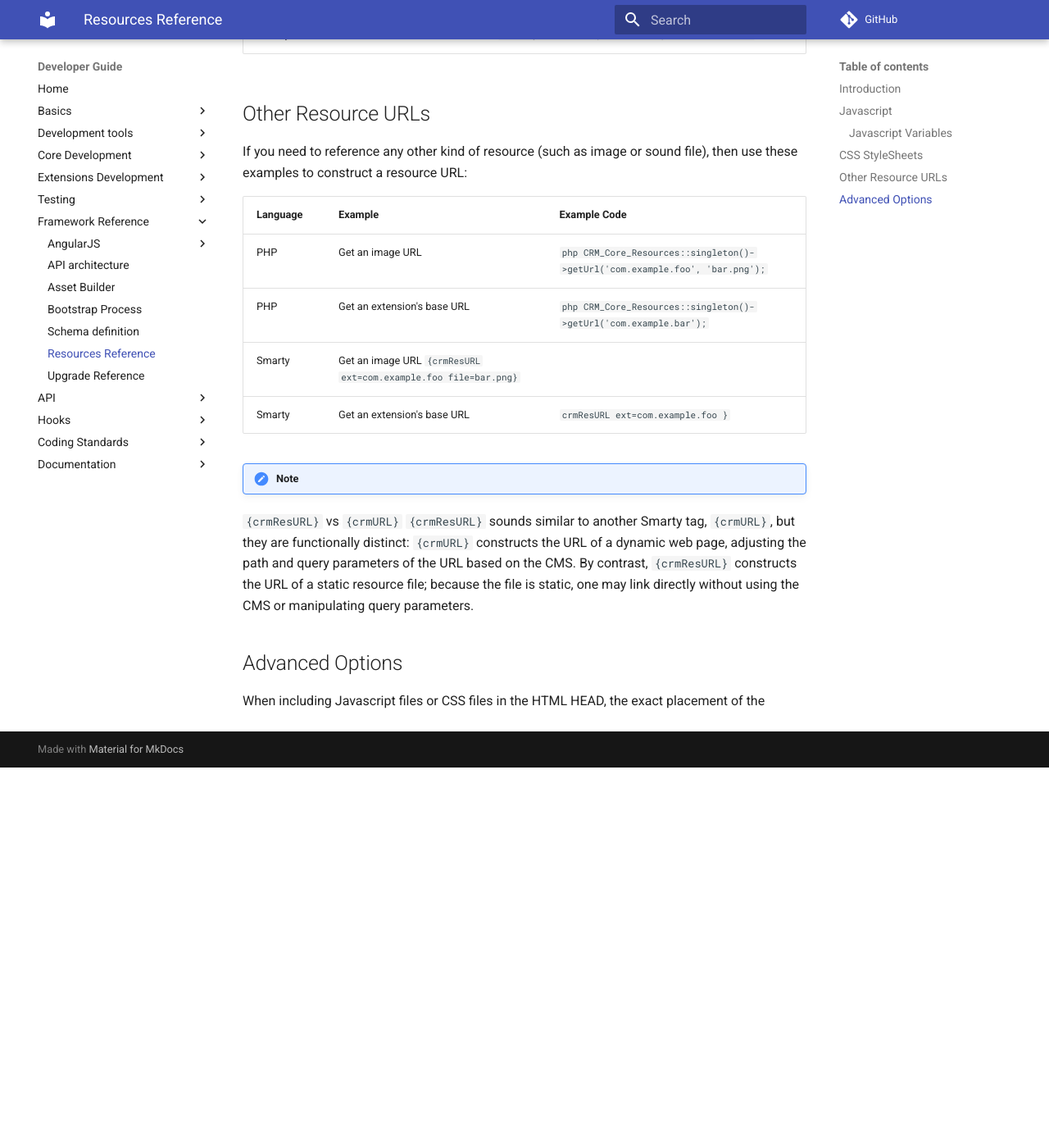
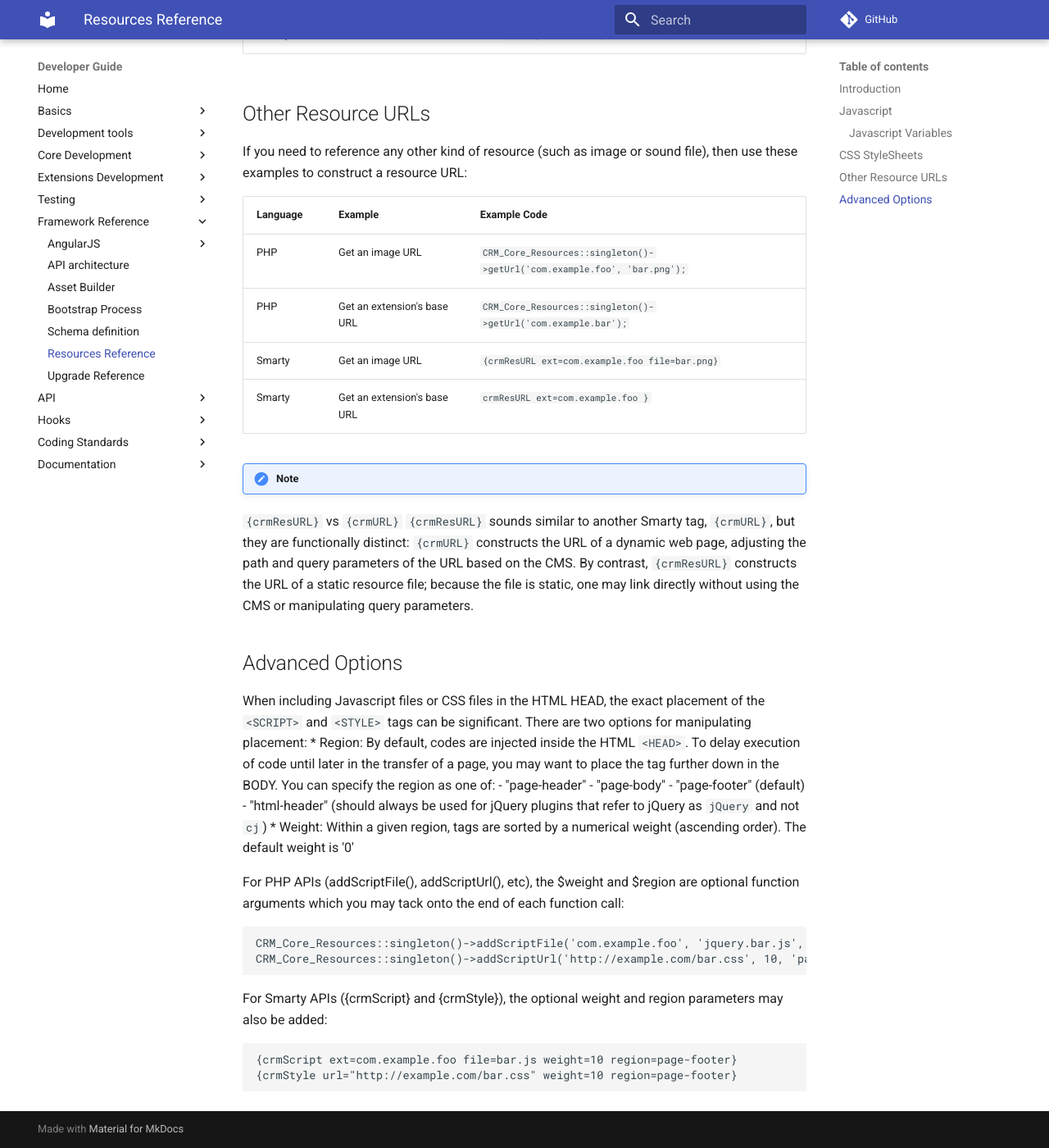
Before and after one commit to civicrm/civicrm-dev-docs, an MkDocs documentation site: the page built from docs/framework/resources.md, in a window 1280 px wide and 1400 px high, scrolled down 2088 px. Shown: the whole window at 82% size. Built offline with MkDocs 1.6.1 and Material for MkDocs 9.7.7, drawn with Linux system fonts in a browser that asks for light colours; comment, search, counter and statistics services are not loaded; old or Windows-style settings are respelled for this version of MkDocs; before the commit the page ends 3024 px from its top, so only the background shows below that.

Commit message:
Attempt to improve look of tables

````diff
--- a/docs/framework/resources.md
+++ b/docs/framework/resources.md
@@ -21,11 +21,11 @@
 
 Language | Example | Example code |
 --- | --- | --- |
-PHP | Add a Javascript file provided by an extension | ```php CRM_Core_Resources::singleton()->addScriptFile('com.example.foo', 'bar.js');``` |
-PHP | Add an external Javascript file | ```php CRM_Core_Resources::singleton()->addScriptUrl('http://www.example.com/bar.js'); ``` |
-PHP | Add raw Javascript code | ``` CRM_Core_Resources::singleton()->addScript('alert("hello");'); ``` |
-Smarty | Add a Javascript file provided by an extension | ``` {crmScript ext=com.example.foo file=bar.js} ``` |
-Smarty | Add an external Javascript file | ``` {crmScript url="http://www.example.com/bar.js"} ``` |
+PHP | Add a Javascript file provided by an extension | `CRM_Core_Resources::singleton()->addScriptFile('com.example.foo', 'bar.js');` |
+PHP | Add an external Javascript file | `CRM_Core_Resources::singleton()->addScriptUrl('http://www.example.com/bar.js');` |
+PHP | Add raw Javascript code | `CRM_Core_Resources::singleton()->addScript('alert("hello");');` |
+Smarty | Add a Javascript file provided by an extension | `{crmScript ext=com.example.foo file=bar.js}` |
+Smarty | Add an external Javascript file | `{crmScript url="http://www.example.com/bar.js"}` |
 
 ### Javascript Variables
 
@@ -46,11 +46,11 @@
 
 Language | Example | Example code |
 --- | --- | --- |
-PHP | Add a CSS file provided by an extension | ```php CRM_Core_Resources::singleton()->addStyleFile('com.example.foo', 'bar.css');``` |
-PHP | Add an external CSS file | ```php CRM_Core_Resources::singleton()->addStyleUrl('http://www.example.com/bar.css'); ``` |
-PHP | Add raw CSS code | ```php CRM_Core_Resources::singleton()->addStyle('body { background: black; }'); ``` |
-Smarty | Add a CSS file provided by an extension | ``` {crmStyle ext=com.example.foo file=bar.css} ``` |
-Smarty | Add an external CSS file | ```   {crmStyle url="http://www.example.com/bar.css"} ```
+PHP | Add a CSS file provided by an extension | `CRM_Core_Resources::singleton()->addStyleFile('com.example.foo', 'bar.css');` |
+PHP | Add an external CSS file | `CRM_Core_Resources::singleton()->addStyleUrl('http://www.example.com/bar.css');` |
+PHP | Add raw CSS code | `CRM_Core_Resources::singleton()->addStyle('body { background: black; }');` |
+Smarty | Add a CSS file provided by an extension | `{crmStyle ext=com.example.foo file=bar.css}` |
+Smarty | Add an external CSS file | `{crmStyle url="http://www.example.com/bar.css"}` |
 
 ## Other Resource URLs
 
@@ -58,10 +58,10 @@
 
 | Language | Example | Example Code |
 --- | --- | --- |
-PHP | Get an image URL | ```php CRM_Core_Resources::singleton()->getUrl('com.example.foo', 'bar.png'); ``` |
-PHP | Get an extension's base URL | ```php CRM_Core_Resources::singleton()->getUrl('com.example.bar'); ``` |
-Smarty | Get an image URL ``` {crmResURL ext=com.example.foo file=bar.png} ``` |
-Smarty | Get an extension's base URL | ``` crmResURL ext=com.example.foo } ``` |
+PHP | Get an image URL | `CRM_Core_Resources::singleton()->getUrl('com.example.foo', 'bar.png');` |
+PHP | Get an extension's base URL | `CRM_Core_Resources::singleton()->getUrl('com.example.bar');` |
+Smarty | Get an image URL | `{crmResURL ext=com.example.foo file=bar.png}` |
+Smarty | Get an extension's base URL | `crmResURL ext=com.example.foo }` |
 
 !!!note
 `{crmResURL}` vs `{crmURL}`
@@ -69,8 +69,8 @@
 
 ## Advanced Options
 
-When including Javascript files or CSS files in the HTML HEAD, the exact placement of the <SCRIPT> and <STYLE> tags can be significant. There are two options for manipulating placement:
-* Region: By default, codes are injected inside the HTML <HEAD>. To delay execution of code until later in the transfer of a page, you may want to place the tag further down in the BODY. You can specify the region as one of:
+When including Javascript files or CSS files in the HTML HEAD, the exact placement of the `<SCRIPT>` and `<STYLE>` tags can be significant. There are two options for manipulating placement:
+* Region: By default, codes are injected inside the HTML `<HEAD>`. To delay execution of code until later in the transfer of a page, you may want to place the tag further down in the BODY. You can specify the region as one of:
   - "page-header"
   - "page-body"
   - "page-footer" (default)
````
